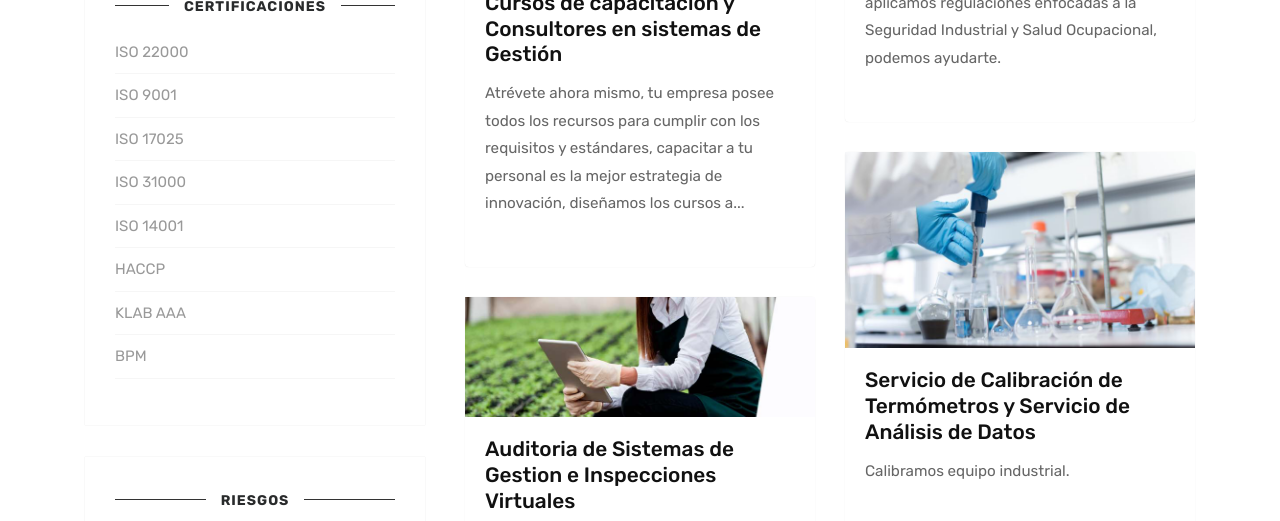
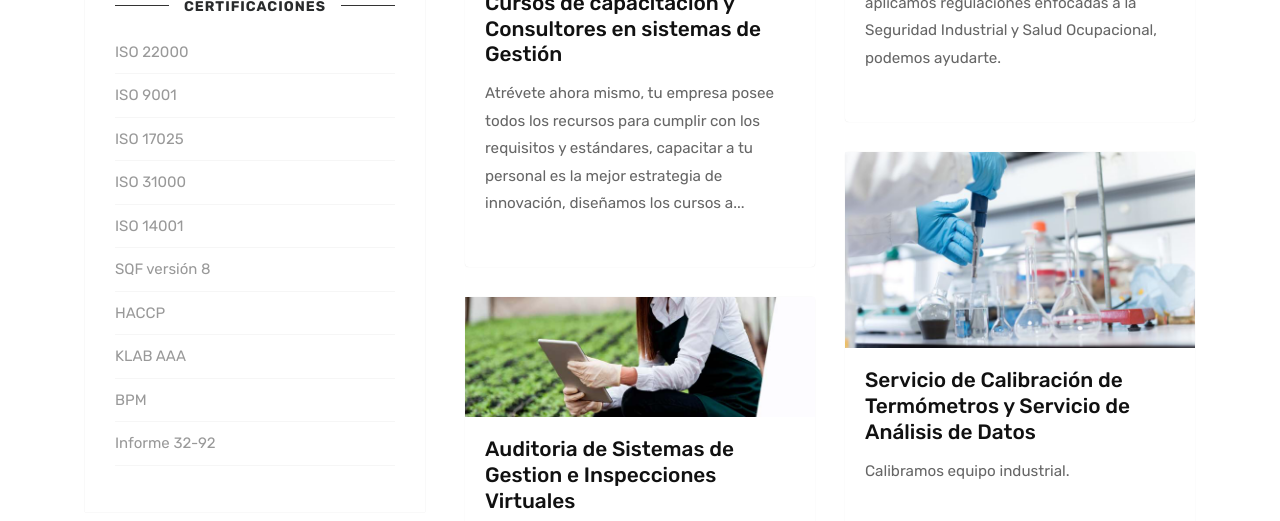
Before and after one commit to Klabsa/klabsa.github.io, a Jekyll site: the page built from index.html, in a window 1280 px wide and 900 px high, scrolled down 1503 px, cut to the strip 0-521 px from the top of the window. Built offline with Jekyll 4.4.1, drawn with Linux system fonts in a browser that asks for light colours; the list of posts is cut into pages by our own code; comment, search, counter and statistics services are not loaded.

Commit message:
Update sidebar.html

```diff
--- a/_includes/sidebar.html
+++ b/_includes/sidebar.html
@@ -13,9 +13,11 @@
             <li><a href="https://es.m.wikipedia.org/wiki/ISO/IEC_17025">ISO 17025</a></li>
             <li><a href="https://es.m.wikipedia.org/wiki/ISO_31000">ISO 31000</a></li>
             <li><a href="https://es.m.wikipedia.org/wiki/ISO_14000">ISO 14001</a></li>
+            <li><a target="blank" href="">SQF versión 8</a></li>
             <li><a target="blank" href="">HACCP</a></li>
             <li><a target="blank" href="">KLAB AAA</a></li>
             <li><a target="blank" href="http://klabsa.com/jekyll/tutorial/2018/02/12/buenaspracticasvideo.html">BPM</a></li>
+            <li><a target="blank" href="">Informe 32-92</a></li>
             </ul>
 
         </div>
```
